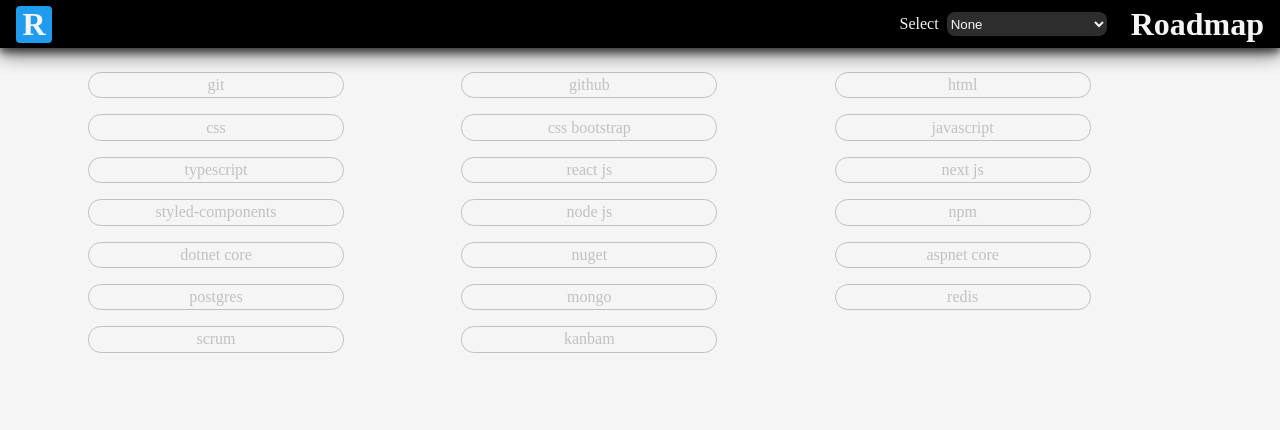
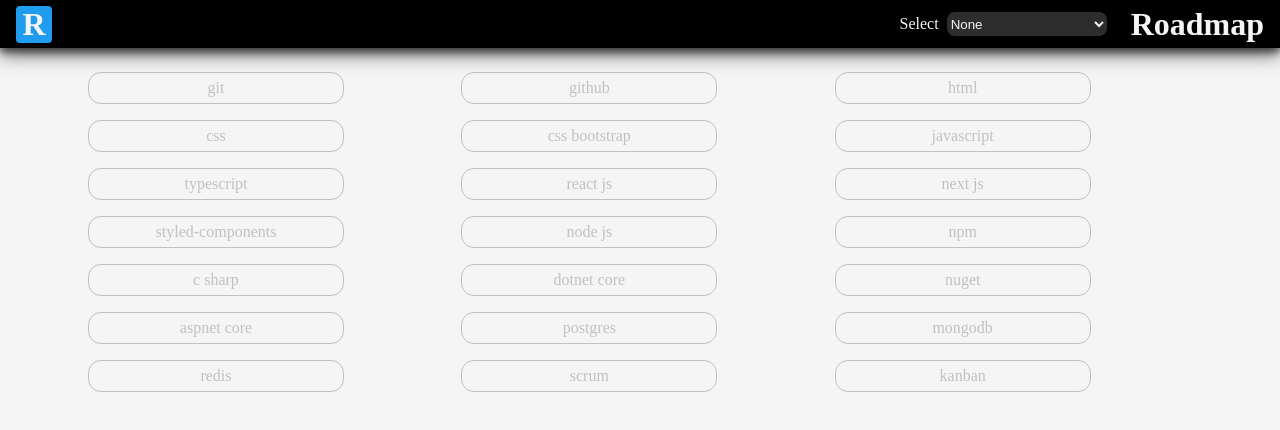
Before and after one commit to fndaraujo/dev-roadmap, a Next.js app: page / in a window 1280 px wide. Shown: the top 430 px of the page. Built offline with nearby package versions, Linux system fonts and the light colour scheme.

Commit message:
Improves selection, interface and api
The selection is now based on stack technology, and the interface responds
according to the technology that contains the stack.

The API was modified to add a lineway attribute that helps during the interface
response to the technology selection.

```diff
--- a/src/components/card/index.jsx
+++ b/src/components/card/index.jsx
@@ -1,50 +1,55 @@
 import { StyledCard } from 'src/components/card/style'
 
-function getCardClassName(skillCategory, category) {
+function getCardClassName(skillLineway, category) {
   switch (category) {
-    case 'frontend':
-      if (skillCategory === 'frontend') {
-        return 'frontend'
-      } else if (skillCategory === 'common') {
+    case 'react':
+      switch (skillLineway) {
+        case 'all':
+        case 'web':
+        case 'javascript':
+        case 'cssx':
+        case 'node':
+        case 'next':
           return 'following'
-      } else {
+        case 'react':
+          return 'react'
+        default:
           return 'unselected'
       }
-      break
-    case 'backend':
-      if (skillCategory === 'backend') {
-        return 'backend'
-      } else if (skillCategory === 'common') {
+    case 'dotnet':
+      switch (skillLineway) {
+        case 'all':
+        case 'sql':
+        case 'nosql':
+        case 'csharp':
           return 'following'
-      } else {
+        case 'dotnet':
+          return 'dotnet'
+        default:
           return 'unselected'
       }
-      break
-    case 'fullstack':
-      if (skillCategory === 'fullstack') {
-        return 'fullstack'
-      } else if (
-        skillCategory === 'common' ||
-        skillCategory === 'frontend' ||
-        skillCategory === 'backend'
-      ) {
+    case 'aspnet':
+      switch (skillLineway) {
+        case 'all':
+        case 'web':
+        case 'sql':
+        case 'nosql':
+        case 'csharp':
           return 'following'
-      } else {
+        case 'aspnet':
+          return 'aspnet'
+        default:
           return 'unselected'
       }
-      break
     default:
       return 'unselected'
-      break
   }
 }
 
-export default function Card({ skillTitle, skillCategory, category }) {
+export default function Card({ skillTitle, skillLineway, category }) {
   return (
-    <StyledCard>
-      <div className={getCardClassName(skillCategory, category)}>
+    <StyledCard skillClassName={getCardClassName(skillLineway, category)}>
       {skillTitle}
-      </div>
     </StyledCard>
   )
 }
--- a/src/components/card/style.js
+++ b/src/components/card/style.js
@@ -1,47 +1,63 @@
+import { css } from 'styled-components'
 import styled from 'styled-components'
 
+const textcolor_following = 'whitesmoke'
+
+const bgcolor_react = '#61dafb;'
+const bgcolor_following = '#c3c3c3'
+const bgcolor_javascript = '#f27a10'
+const bgcolor_nodejs = '#026e00'
+const bgcolor_dotnet = '#9780e5'
+const bgcolor_aspnet = '#ac99ea'
+
 export const StyledCard = styled.div`
+  display: flex;
+  flex-direction: row;
+  justify-content: center;
+  align-items: center;
   margin: 0.5rem;
+  height: 2rem;
   width: 16rem;
-  text-align: center;
-
-  .frontend {
-    padding: 0.2rem;
-    border: solid 1px #2b2b2b;
-    border-radius: 0.8rem;
-    background-color: #f27a10;
-    color: whitesmoke;
-    transition: 0.5s linear;
-  }
-  .backend {
-    padding: 0.2rem;
-    border: solid 1px #e666cc;
-    border-radius: 0.8rem;
-    background-color: #9780e5;
-    color: whitesmoke;
-    transition: 0.5s linear;
-  }
-  .fullstack {
-    padding: 0.2rem;
-    border: solid 1px #2b2b2b;
-    border-radius: 0.8rem;
-    background-color: lightblue;
-    color: grey;
-    transition: 0.5s linear;
-  }
-  .unselected {
-    padding: 0.2rem;
-    border: solid 1px #c1c1c1;
-    border-radius: 0.8rem;
-    color: #c1c1c1;
-    transition: 0.5s linear;
-  }
-  .following {
-    padding: 0.2rem;
-    border: solid 1px #c1c1c1;
-    border-radius: 0.8rem;
-    background-color: #c3c3c3;
-    color: whitesmoke;
-    transition: 0.5s linear;
-  }
+  padding: 0.2rem;
+  border: solid 1px #c1c1c1;
+  border-radius: 0.8rem;
+  transition: 0.5s linear;
+  ${(props) => {
+    switch (props.skillClassName) {
+      case 'react':
+        return css`
+          background-color: ${bgcolor_react};
+          color: whitesmoke;
+        `
+      case 'javascript':
+        return css`
+          background-color: ${bgcolor_javascript};
+          color: whitesmoke;
+        `
+      case 'node':
+        return css`
+          background-color: ${bgcolor_nodejs};
+          color: whitesmoke;
+        `
+      case 'dotnet':
+        return css`
+          background-color: ${bgcolor_dotnet};
+          color: whitesmoke;
+        `
+      case 'aspnet':
+        return css`
+          background-color: ${bgcolor_aspnet};
+          color: whitesmoke;
+        `
+      case 'following':
+        return css`
+          background-color: ${bgcolor_following};
+          color: whitesmoke;
+        `
+      default:
+        return css`
+          color: #c1c1c1;
+        `
+    }
+  }}
 `
--- a/src/components/contents/index.jsx
+++ b/src/components/contents/index.jsx
@@ -19,7 +19,7 @@ export default function Contents({ category }) {
           <Card
             key={skill.title}
             skillTitle={skill.title}
-            skillCategory={skill.category}
+            skillLineway={skill.lineway}
             category={category}
           />
         )
--- a/src/components/header/index.jsx
+++ b/src/components/header/index.jsx
@@ -15,9 +15,9 @@ export default function Header({ title, setCategory }) {
           }}
         >
           <option value={'unselected'}>None</option>
-          <option value={'frontend'}>frontend</option>
-          <option value={'backend'}>backend</option>
-          <option value={'fullstack'}>fullstack</option>
+          <option value={'react'}>React.JS</option>
+          <option value={'dotnet'}>Dotnet Core</option>
+          <option value={'aspnet'}>Aspnet Core</option>
         </select>
         <h1>{title}</h1>
       </div>
--- a/src/database/data.js
+++ b/src/database/data.js
@@ -2,81 +2,106 @@ export const data = [
   {
     title: 'git',
     category: 'common',
+    lineway: 'all',
   },
   {
     title: 'github',
     category: 'common',
+    lineway: 'all',
   },
   {
     title: 'html',
     category: 'frontend',
+    lineway: 'web',
   },
   {
     title: 'css',
     category: 'frontend',
+    lineway: 'web',
   },
   {
     title: 'css bootstrap',
     category: 'frontend',
+    lineway: 'web',
   },
   {
     title: 'javascript',
     category: 'frontend',
+    lineway: 'web',
   },
   {
     title: 'typescript',
     category: 'frontend',
+    lineway: 'javascript',
   },
   {
     title: 'react js',
     category: 'frontend',
+    lineway: 'react',
   },
   {
     title: 'next js',
     category: 'frontend',
+    lineway: 'next',
   },
   {
     title: 'styled-components',
     category: 'frontend',
+    lineway: 'cssx',
   },
   {
     title: 'node js',
     category: 'backend',
+    lineway: 'node',
   },
   {
     title: 'npm',
     category: 'common',
+    lineway: 'node',
+  },
+  {
+    title: 'c sharp',
+    category: 'backend',
+    lineway: 'csharp',
   },
   {
     title: 'dotnet core',
     category: 'backend',
+    lineway: 'dotnet',
   },
   {
     title: 'nuget',
     category: 'backend',
+    lineway: 'csharp',
   },
   {
     title: 'aspnet core',
     category: 'fullstack',
+    lineway: 'aspnet',
   },
   {
     title: 'postgres',
     category: 'backend',
+    lineway: 'sql',
   },
   {
-    title: 'mongo',
+    title: 'mongodb',
     category: 'backend',
+    lineway: 'nosql',
   },
   {
     title: 'redis',
     category: 'backend',
+    lineway: 'nosql',
   },
   {
     title: 'scrum',
     category: 'agile',
+    lineway: 'all',
   },
   {
-    title: 'kanbam',
+    title: 'kanban',
     category: 'agile',
+    lineway: 'all',
   },
 ]
```
Lines whose indentation alone changed are shown as unchanged.
